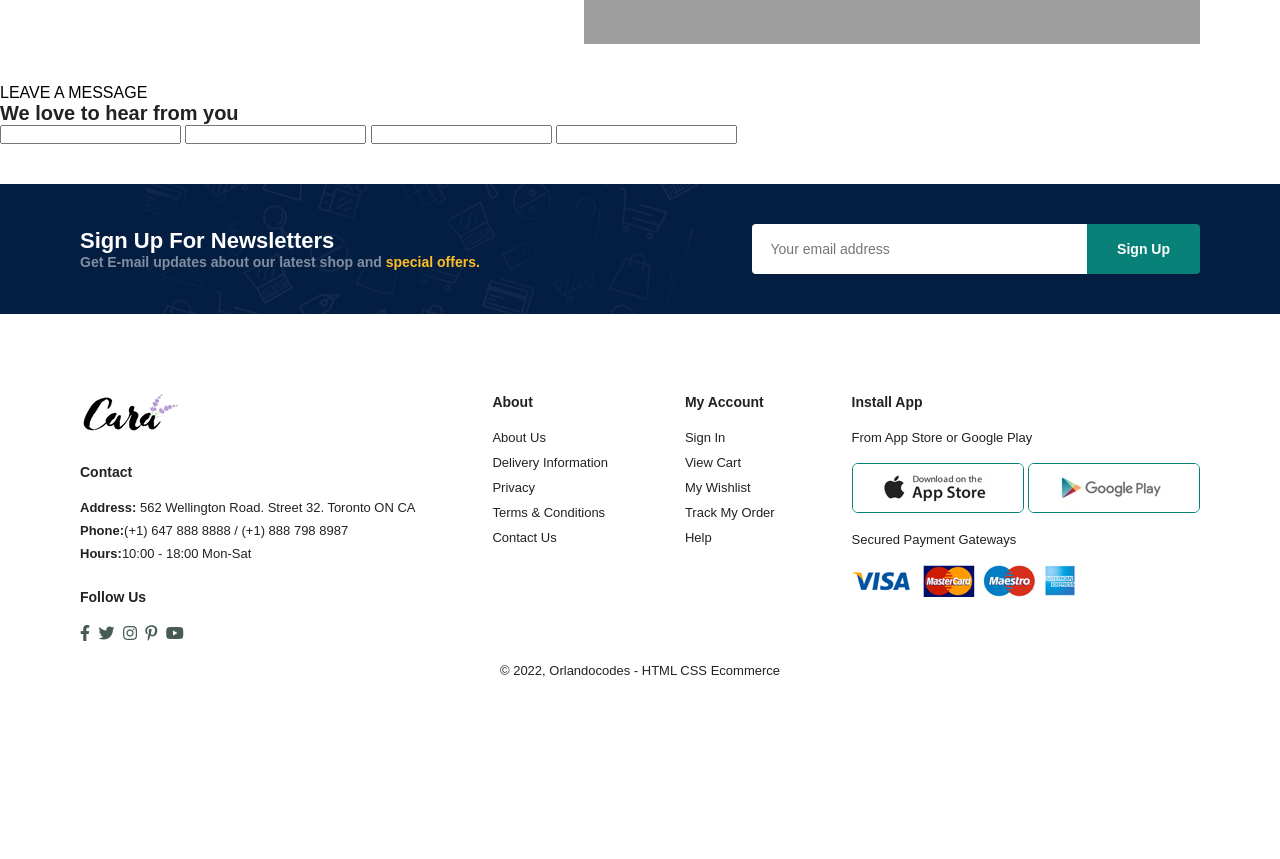
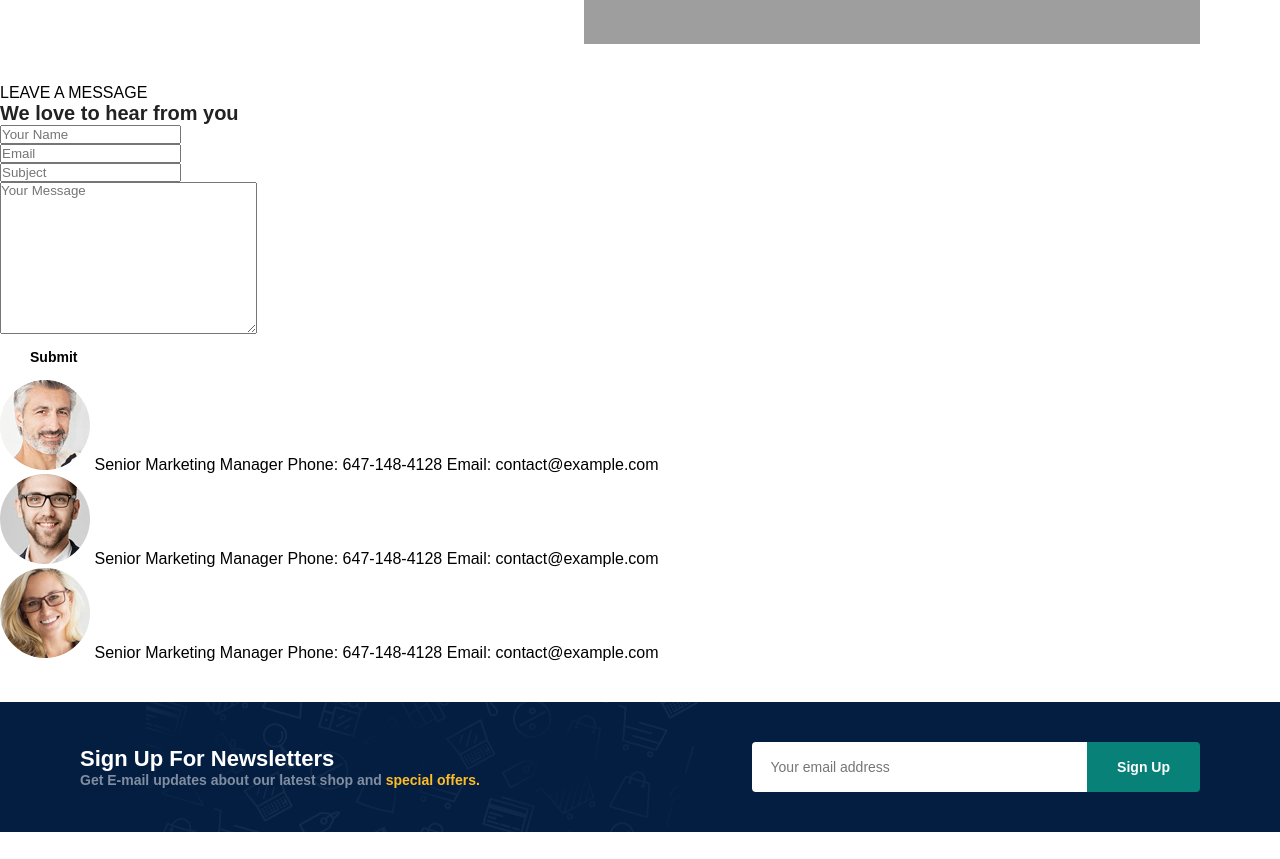
Before and after one commit to OrlandoCodes10/Clothing_Store, a plain HTML site: page contact.html in a window 1280 px wide. Shown: the part 814-1673 px from the top of the page. Before the commit the page ends 1540 px from the top, so only its background shows below. Drawn offline with Linux system fonts and the light colour scheme; grey boxes are pictures that could not be loaded.

Commit message:
Creating the form

```diff
--- a/contact.html
+++ b/contact.html
@@ -65,14 +65,36 @@
 
     </section>
 
-    <section id="contact-form">
-        <div class="contact-info">
+    <section id="form-details">
+        <form action=""> <!-- Creating a form you must create a form element -->
             <span>LEAVE A MESSAGE</span>
             <h4>We love to hear from you</h4>
-            <input type="Yourname">
-            <input type="Email" name="" id="">
-            <input type="subject">
-            <input type="Your Message">
+            <input type="text" placeholder="Your Name">
+            <input type="text" placeholder="Email">
+            <input type="text" placeholder="Subject">
+            <textarea name="" id="" cols="30" rows="10" placeholder="Your Message"></textarea>
+            <button class="normal">Submit</button>
+        </form>
+        <div class="contact-person">
+            <div class="person-1">
+                <img src="img/people/1.png" alt="">
+                <span>Senior Marketing Manager</span>
+                <span>Phone: 647-148-4128</span>
+                <span>Email: contact@example.com</span>
+            </div>
+            <div class="person-1">
+                <img src="img/people/2.png" alt="">
+                <span>Senior Marketing Manager</span>
+                <span>Phone: 647-148-4128</span>
+                <span>Email: contact@example.com</span>
+            </div>
+            <div class="person-1">
+                <img src="img/people/3.png" alt="">
+                <span>Senior Marketing Manager</span>
+                <span>Phone: 647-148-4128</span>
+                <span>Email: contact@example.com</span>
+            </div>
+
         </div>
     </section>
 
--- a/styles.css
+++ b/styles.css
@@ -752,11 +752,13 @@ footer .copyright {
     width: 40%;
 }
 
-#contact-details .details span {
+#contact-details .details span,
+#form-details form span {
     font: 12px;
 }
 
-#contact-details .details h2 {
+#contact-details .details h2,
+#form-details form h2 {
     font-size: 26px;
     line-height: 35px;
     padding: 20px 0;
@@ -791,6 +793,13 @@ footer .copyright {
 #contact-details .map iframe {
     width: 100%;
     height: 100%;
+}
+
+#form-details form {
+    width: 65%;
+    display: flex;
+    flex-direction: column;
+    align-items: flex-start;
 }
 
 
```
